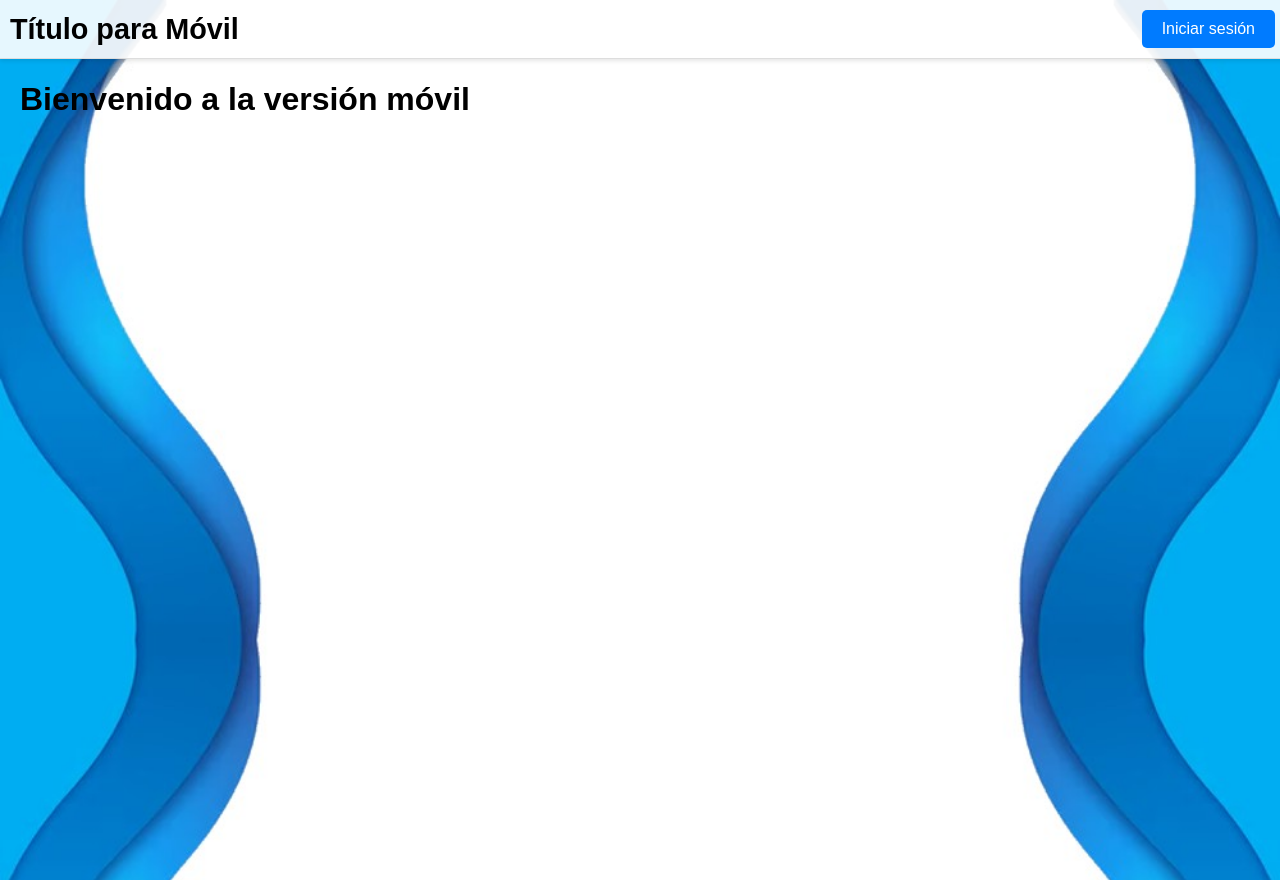
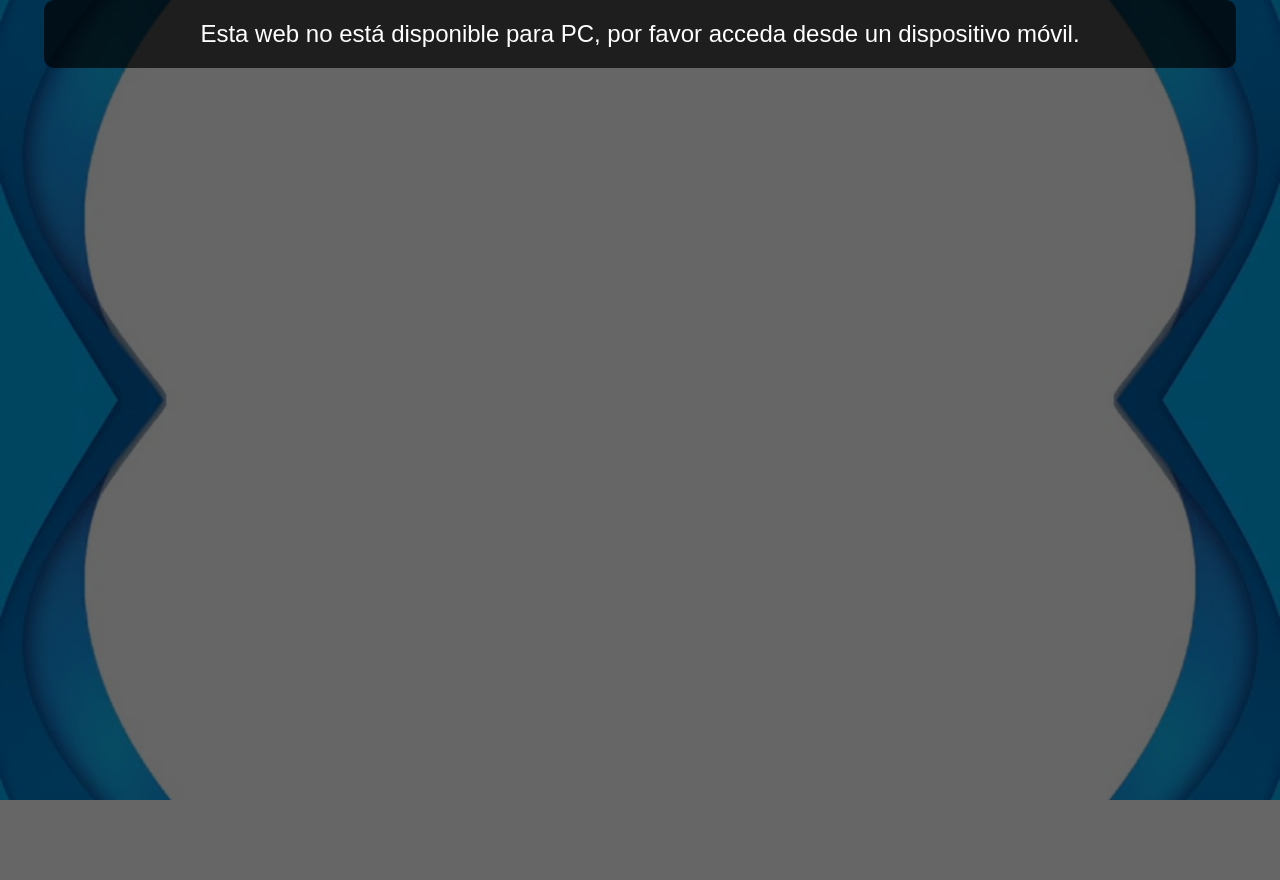
Before and after one commit to GonzaloRuizQuispe/MT-s, a Flask app: page / in a window 1280 px wide. After the commit the page ends 800 px from the top, so only its background shows below. Run offline with Flask 3, Linux system fonts and the light colour scheme.

Commit message:
separate templates

```diff
--- a/main.py
+++ b/main.py
@@ -7,7 +7,7 @@ def home():
     user_agent = request.headers.get('User-Agent')
     if 'Mobile' in user_agent:
         # Si el User-Agent indica un dispositivo móvil
-        return render_template('mobile_home.html')
+        return render_template('movile_home.html')
     else:
         # Si el User-Agent indica un dispositivo de escritorio
         return render_template('desktop_home.html')
--- a/static/css/styles.css
+++ b/static/css/styles.css
@@ -23,11 +23,13 @@ body {
     border-bottom: 1px solid #ddd;
     z-index: 1;
     transition: top 0.3s;
+    flex-wrap: wrap; /* Permite que los elementos se envuelvan en pantallas pequeñas */
 }
 
 .navbar h1 {
     margin: 0;
     font-size: 1.8em;
+    flex: 1; /* Ocupa el espacio disponible */
 }
 
 .navbar .login-button {
@@ -41,6 +43,7 @@ body {
     font-size: 1em;
     transition: background-color 0.3s;
     margin-right: 15px;
+    flex: 0 1 auto; /* Ocupa solo el espacio necesario */
 }
 
 .navbar .login-button:hover {
@@ -51,19 +54,9 @@ body {
     padding: 60px 20px 20px;
     min-height: 100vh;
     color: #000000;
-}
-
-.overlay {
-    display: none;
-    position: fixed;
-    top: 0;
-    left: 0;
-    width: 100%;
-    height: 100%;
-    background-color: rgba(0, 0, 0, 0.6);
-    z-index: 2;
-    justify-content: center;
-    align-items: center;
+    display: grid;
+    grid-template-columns: 1fr; /* Una sola columna en pantallas pequeñas */
+    gap: 10px;
 }
 
 /* Estilos generales para el contenedor modal */
@@ -74,11 +67,11 @@ body {
     box-shadow: 0 4px 8px rgba(0, 0, 0, 0.1);
     max-width: 400px;
     width: 90%;
-    margin: 0 auto;
     text-align: center;
-    position: relative;
-    top: 50%; /* Centra verticalmente */
-    transform: translateY(-50%); /* Ajuste vertical exacto */
+    position: absolute; /* Cambio a posición absoluta */
+    top: 50%;
+    left: 50%;
+    transform: translate(-50%, -50%); /* Centrado exacto en la pantalla */
 }
 
 .login-container h1, .register-container h1 {
@@ -162,3 +155,61 @@ body {
     padding-right: 5px;
     box-sizing: border-box;
 }
+
+/* Estilos para la capa de oscurecimiento y mensaje en desktop_home.html */
+.overlay {
+    display: flex; /* Asegúrate de que esté visible */
+    position: fixed;
+    top: 0;
+    left: 0;
+    width: 100%;
+    height: 100%;
+    background-color: rgba(0, 0, 0, 0.6); /* Fondo oscuro semi-transparente */
+    z-index: 2; /* Asegúrate de que esté encima del contenido */
+    justify-content: center;
+    align-items: center;
+}
+
+.message {
+    color: #ffffff;
+    font-size: 1.5em;
+    text-align: center;
+    padding: 20px;
+    background: rgba(0, 0, 0, 0.7); /* Fondo más oscuro para el mensaje */
+    border-radius: 10px; /* Redondeo de bordes del mensaje */
+    max-width: 90%;
+    margin: 0 auto;
+    position: relative;
+    z-index: 3; /* Asegúrate de que esté encima del fondo oscuro */
+}
+
+/* Medias queries para diseño responsivo */
+@media (max-width: 768px) {
+    .navbar h1 {
+        font-size: 1.5em;
+    }
+
+    .content h1 {
+        font-size: 1.2em;
+    }
+
+    .login-container, .register-container {
+        width: 90%;
+        padding: 15px;
+    }
+}
+
+@media (max-width: 480px) {
+    .navbar h1 {
+        font-size: 1.2em;
+    }
+
+    .content h1 {
+        font-size: 1em;
+    }
+
+    .login-container, .register-container {
+        width: 95%;
+        padding: 10px;
+    }
+}
--- a/static/js/scripts.js
+++ b/static/js/scripts.js
@@ -8,9 +8,12 @@ function showLogin() {
 function showRegister() {
     document.getElementById('login-container').style.display = 'none';
     document.getElementById('register-container').style.display = 'block';
+    document.getElementById('overlay').style.display = 'flex';
 }
 
 function hideOverlay() {
+    document.getElementById('login-container').style.display = 'none';
+    document.getElementById('register-container').style.display = 'none';
     document.getElementById('overlay').style.display = 'none';
 }
 
--- a/templates/desktop_home.html
+++ b/templates/desktop_home.html
@@ -7,22 +7,9 @@
     <link rel="stylesheet" href="{{ url_for('static', filename='css/styles.css') }}"> <!-- Enlace al archivo CSS -->
 </head>
 <body>
-    <div class="navbar">
-        <h1>Título para Móvil</h1>
-        <button class="login-button" onclick="showLogin()">Iniciar sesión</button>
-    </div>
-
-    <div class="content">
-        <h1>Bienvenido a la versión móvil</h1>
-    </div>
-
-    <!-- Contenido del login y registro en la misma página -->
-    <div id="login-container" class="modal-container" style="display: none;">
-        {% include 'login.html' %}
-    </div>
-
-    <div id="register-container" class="modal-container" style="display: none;">
-        {% include 'register.html' %}
+    <div class="overlay"></div> <!-- Capa de oscurecimiento del fondo -->
+    <div class="message">
+        Esta web no está disponible para PC, por favor acceda desde un dispositivo móvil.
     </div>
 
     <script src="{{ url_for('static', filename='js/scripts.js') }}"></script> <!-- Enlace al archivo JavaScript -->
```
Also changed, not shown: templates/mobile_home.html (deleted, +0 -58 lines), templates/movile_home.html (added, +59 -0 lines).
